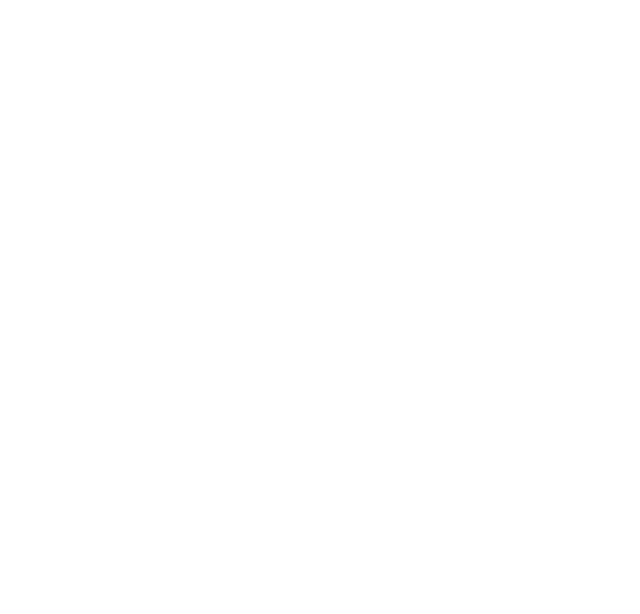
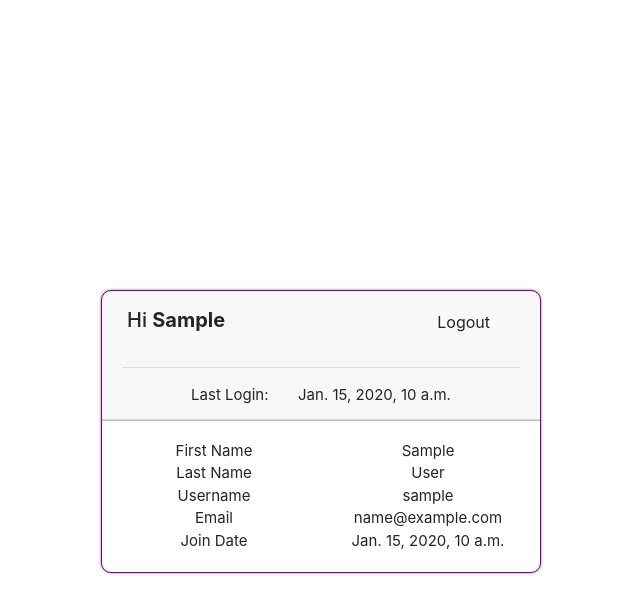
Before and after one commit to Ahtii/django-auth, a Django app: page / in a window 1280 px wide. Before the commit the part shown is empty. Shown: the top 614 px of the page, without its empty margins (319-959 px from the left). Run offline with Django 3.2, Linux system fonts and the light colour scheme; a user stored in the database is signed in; tables that the repository leaves empty hold one stand-in row (values such as "Sample post"); some libraries are stand-ins or nearby versions.

Commit message:
added normal login and logout functionality

```diff
--- a/accounts/urls.py
+++ b/accounts/urls.py
@@ -6,5 +6,6 @@ urlpatterns = [
     path('register', views.register_template, name='register'),
     path('login', views.login_template, name='login'),
     path('register_user', views.register_user, name='register_user'),
-    path('login_user', views.login_user, name='login_user')
+    path('login_user', views.login_user, name='login_user'),
+    path('logout', views.logout_user, name='logout')
 ]
--- a/mysite/settings.py
+++ b/mysite/settings.py
@@ -77,7 +77,7 @@ WSGI_APPLICATION = 'mysite.wsgi.application'
 
 AUTHENTICATION_BACKENDS = (
     'django.contrib.auth.backends.ModelBackend',
-    'authentication.auth_backend.EmailOrUsernameBackend',
+    'accounts.auth_backend.EmailOrUsernameBackend',
 )
 
 
--- a/mysite/views.py
+++ b/mysite/views.py
@@ -1,6 +1,6 @@
 from django.shortcuts import render
 
 def index(request):
-    if request.user.is_authenticated:
-        return render(request, 'profile.html')
+    # if request.user.is_authenticated:
+    #     return render(request, 'profile.html')
     return render(request, 'index.html')
--- a/static/css/index.css
+++ b/static/css/index.css
@@ -1,13 +1,45 @@
-.welcome-msg {
+.non-auth, .auth {
     text-align: center;
     font-size: 10px;
     margin-top: 50px;
 }
 
-.welcome-msg-sep {
+.profile-block {
+    padding: 20px;
+    width: 30rem;
+}
+
+.card {
+    margin-top: 50%;
+    box-shadow: 0px 0px 3px gray;
+    border-radius: 10px;
+    border: 1px solid purple;
+}
+
+.login-form input {
+    max-width: 50%;
+}
+
+.card-header {
+    box-shadow: 0px 0.5px 0px gray;
+}
+
+.card-header h5 {
+    padding: 5px;
+}
+
+.label {
+    font-size: 15px;
+}
+
+.non-auth-sep {
     width: 60%;
 }
 
 .standout-text {
     color: teal;
 }
+
+.logout {
+    float: right;
+}
--- a/templates/index.html
+++ b/templates/index.html
@@ -2,16 +2,90 @@
     <head>
         <meta charset="utf-8">
         <title>mysite</title>
+        <!-- Boostrap -->
         <link rel="stylesheet" href="https://stackpath.bootstrapcdn.com/bootstrap/4.3.1/css/bootstrap.min.css" integrity="sha384-ggOyR0iXCbMQv3Xipma34MD+dH/1fQ784/j6cY/iJTQUOhcWr7x9JvoRxT2MZw1T" crossorigin="anonymous">
+        <!-- Custome CSS -->
         <link rel="stylesheet" href='/static/css/index.css'>
     </head>
     <body>
-        <div class="welcome-msg">
-            <h3>Please <strong class="standout-text">register</strong> if you are new or <strong class="standout-text">login</strong> to your account.</h3>
-            <hr class="welcome-msg-sep"><br><br>
-            <button id="register-btn" type="button" class="btn btn-dark" onclick="loadRegisterPage()"> Register </button>  &nbsp; &nbsp;
-            <button id="login-btn" type="button" class="btn btn-primary" onclick="loadLoginPage()"> Login </button>
-        </div>
+        {% if user.is_authenticated %}
+            <div class="auth">
+                <div class="profile-block container-fluid">
+                    <div class="card text-center">
+                        <div class="card-header">
+                            <div class="row">
+                                <div class="col-8">
+                                    <h5 class="text-left"> Hi <strong>{{ user.first_name.title }}</strong></h5>
+                                </div>
+                                <div class="col-4">
+                                    <form id="logout-form" method="post" action="accounts/logout"> {% csrf_token %}
+                                        <button type="submit" class="btn btn-light"> Logout </button>
+                                    </form>
+                                </div>
+                            </div>
+                            <hr>
+                            <div class="row">
+                                <div class="col-12">
+                                    <span class="label">Last Login: &nbsp; &nbsp; &nbsp; {{ user.last_login }} </span>
+                                </div>
+                            </div>
+                        </div>
+                        <div class="card-body">
+                            <div class="row">
+                                <div class="col-6">
+                                    <span class="label">First Name</span>
+                                </div>
+                                <div class="col-6">
+                                    <span class="label">{{ user.first_name.title }}</span>
+                                </div>
+                            </div>
+                            <div class="row">
+                                <div class="col-6">
+                                    <span class="label">Last Name</span>
+                                </div>
+                                <div class="col-6">
+                                    <span class="label">{{ user.last_name.title }}</span>
+                                </div>
+                            </div>
+                            <div class="row">
+                                <div class="col-6">
+                                    <span class="label">Username</span>
+                                </div>
+                                <div class="col-6">
+                                    <span class="label">{{ user.username }}</span>
+                                </div>
+                            </div>
+                            <div class="row">
+                                <div class="col-6">
+                                    <span class="label">Email</span>
+                                </div>
+                                <div class="col-6">
+                                    <span class="label">{{ user.email }}</span>
+                                </div>
+                            </div>
+                            <div class="row">
+                                <div class="col-6">
+                                    <span class="label">Join Date</span>
+                                </div>
+                                <div class="col-6">
+                                    <span class="label">{{ user.date_joined }}</span>
+                                </div>
+                            </div>
+                        </div>
+                    </div>
+                </div>
+            </div>
+        {% else %}
+            <div class="non-auth">
+                <h3>Please <strong class="standout-text">register</strong> if you are new or <strong class="standout-text">login</strong> to your account.</h3>
+                <hr class="non-auth-sep"><br><br>
+                <button id="register-btn" type="button" class="btn btn-dark" onclick="loadRegisterPage()"> Register </button>  &nbsp; &nbsp;
+                <button id="login-btn" type="button" class="btn btn-primary" onclick="loadLoginPage()"> Login </button>
+            </div>
+        {% endif %}
+        <!-- jQuery -->
+        <script src="https://ajax.googleapis.com/ajax/libs/jquery/3.5.1/jquery.min.js"></script>
+        <!-- Custome JS -->
         <script type="text/javascript" src="/static/js/index.js"></script>
     </body>
 </html>
--- a/templates/profile.html
+++ b/templates/profile.html
@@ -7,6 +7,16 @@
     </head>
     <body>
         <div class="profile-msg">
+            <div class="login-block container-fluid">
+                <div class="card text-center">
+                    <div class="card-header">
+                        <h5> Hi {{  }} </h5>
+                    </div>
+                    <div class="card-body">
+                        <button type="button" class="btn btn-light"> Logout </button>
+                    </div>
+                </div>
+            </div>
         </div>
         <script type="text/javascript" src="/static/js/profile.js"></script>
     </body>
```
Also changed, not shown: accounts/views.py (+8 -1 lines), static/js/index.js (line endings or trailing spaces).
